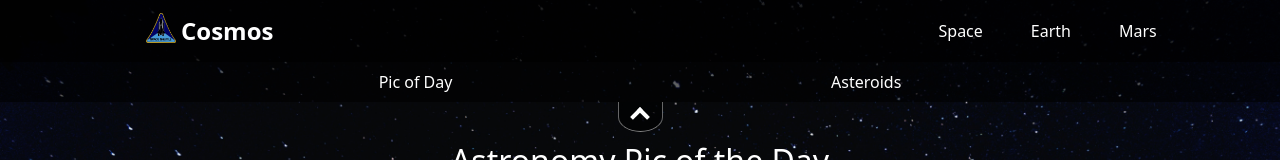
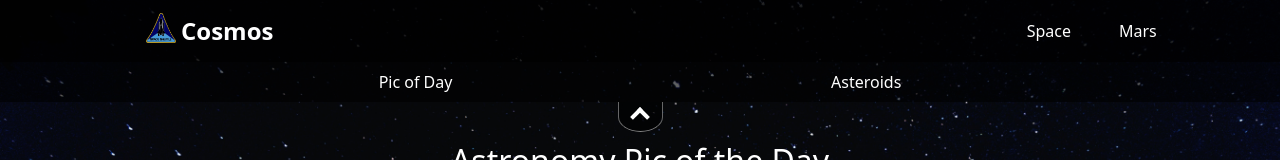
Before and after one commit to trueTRYtre3/NASA-Site, a React (Create React App) app in the folder frontend/: page / in a window 1280 px wide. Shown: the top 160 px of the page. Built offline with nearby package versions, Linux system fonts and the light colour scheme; no server answers.

Commit message:
options changed

```diff
--- a/frontend/src/App.js
+++ b/frontend/src/App.js
@@ -2,7 +2,6 @@ import React from 'react';
 import { Routes, Route, useLocation } from 'react-router-dom';
 import Navigation from './components/Navigation/Navigation';
 import Space from './components/Space/Space';
-import Earth from './components/Earth/Earth';
 import Mars from './components/Mars/Mars'
 import './App.css';
 import 'bootstrap/dist/css/bootstrap.min.css';
@@ -17,7 +16,6 @@ const App = () => {
       <Navigation />
       <Routes>
         <Route path='/' exact element={<Space />} />
-        <Route path='/earth' element={<Earth />} />
         <Route path='/mars' element={<Mars />}  />
       </Routes>
     </div>
--- a/frontend/src/components/Navigation/Navigation.js
+++ b/frontend/src/components/Navigation/Navigation.js
@@ -25,7 +25,6 @@ const Navigation = () => {
                         <Nav  className="me-auto"></Nav>
                         <Nav id='categories'>
                             <Nav.Link as={Link} to='/' id='text'>Space</Nav.Link>
-                            <Nav.Link as={Link} to='/earth' id='text'>Earth</Nav.Link>
                             <Nav.Link as={Link} to='/mars' id='text'>Mars</Nav.Link>
                         </Nav>
                     </Navbar.Collapse>
```
